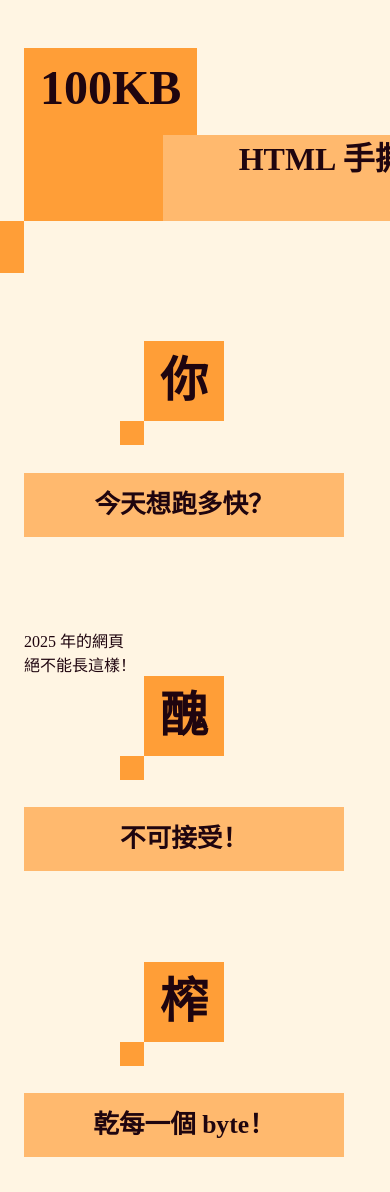
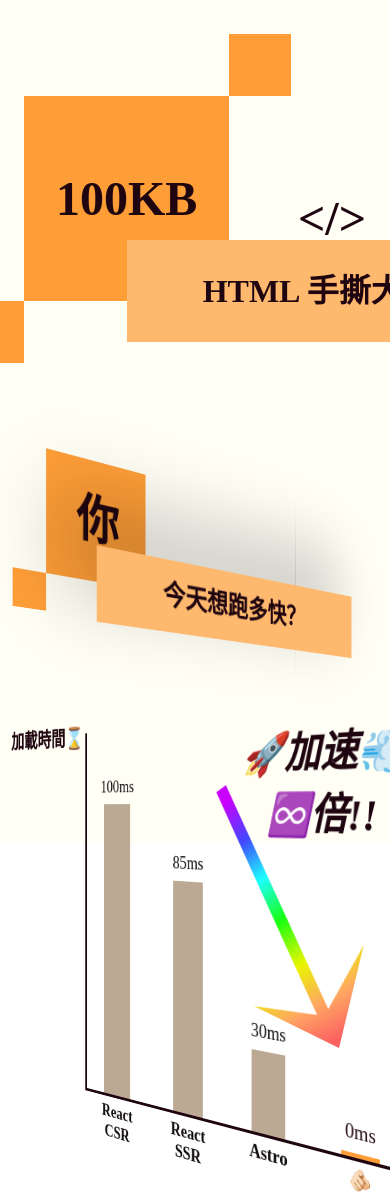
Before and after one commit to Yamabuki-bakery/100kb-challenge, a website: page src/index.html in a window 390 px wide. Shown: the top 1192 px of the page. Drawn offline with Linux system fonts and the light colour scheme.

Commit message:
enhance layout and styling of index.html and main.css for improved visual presentation and responsiveness

```diff
--- a/src/index.html
+++ b/src/index.html
@@ -15,27 +15,63 @@
 
 <body>
   <!-- 標題欄 -->
+  <div class="bg"></div>
   <header>
     <div class="row">
-      <div class="bigfont _100kb">100KB</div>
+      <div class="bigfont _100kb flex ">
+        <div >100KB</div>
+        <div class="match flex sfar-shadow">
+          <div>HTML 手撕大賽</div>
+        </div>
+      </div>
       <h1>&lt;/>
     </div>
     </div>
   </header>
   <!-- 主要內容 -->
   <main>
-    <div class="row">
-      <div class="title">
+    <div class="row _3dview">
+      <div class="title left_3d">
         <div class="bigfont">你</div>
-        <h2 class="desc">今天想跑多快？</h2>
+        <h2 class="desc far-shadow-left">今天想跑多快？</h2>
       </div>
-      <div class="content">
+      <div class="content relative right_3d">
         <div class="graph1">
-
+          <div class="gap" style="width: 4%;"></div>
+          <div class="bar" style="height: 80%;--tag:'React CSR';--value:'100ms'"></div>
+          <div class="gap"></div>
+          <div class="bar" style="height: 60%;--tag:'React SSR';--value:'85ms'"></div>
+          <div class="gap"></div>
+          <div class="bar" style="height: 20%;--tag:'Astro';--value:'30ms'"></div>
+          <div class="gap"></div>
+          <div class="bar" style="height: 1%;--tag:'🫵🏻你🫵🏻';--value:'0ms'"></div>
+          <div class="gap" style="width: 4%;"></div>
         </div>
+        <div class="arrow absolute"
+          style="top: 20%;right: 10%;"
+        >
+        </div>
+        <div class=" absolute"
+          style="top: 0%;right: 0%;font-size: 2.5rem;font-weight: bold;font-style: italic;"
+        >
+          <div class="tag text-center">🚀加速💨<br />♾️倍!!</div>
+      </div>
       </div>
     </div>
-    <div class="row">
+    <div class="row _3dview">
+      <div class="content">
+
+      </div>
+      <div class="title right_3d">
+        <div class="bigfont">創</div>
+        <h2 class="desc far-shadow-right">造出蕞創的 idea！</h2>
+      </div>
+    </div>
+    <div class="row _3dview">
+      <div class="title left_3d">
+        <div class="bigfont">醜</div>
+        <h2 class="desc far-shadow-left">不可接受！</h2>
+      </div>
       <div class="content">
         <div>
           2025 年的網頁
@@ -47,29 +83,19 @@
           絕不能長這樣！
         </div>
       </div>
-      <div class="title">
-        <div class="bigfont">醜</div>
-        <h2 class="desc">不可接受！</h2>
-      </div>
+
     </div>
-    <div class="row">
-      <div class="title">
-        <div class="bigfont">榨</div>
-        <h2 class="desc">乾每一個 byte！</h2>
-      </div>
-      <div class="content">
+    <div class="row _3dview">
 
-      </div>
-    </div>
-    <div class="row">
       <div class="content">
 
       </div>
       <div class="title">
-        <div class="bigfont">創</div>
-        <h2 class="desc">造出蕞創的 idea！</h2>
+        <div class="bigfont">榨</div>
+        <h2 class="desc far-shadow">乾每一個 byte！</h2>
       </div>
     </div>
+
   </main>
   <!-- 頁腳 -->
   <footer>
--- a/src/main.css
+++ b/src/main.css
@@ -2,7 +2,7 @@
   --light-text-color: #ffffe6;
   --dark-text-color: #1f050f;
 
-  --background-color: #fff5e3;
+  --background-color: #fffff6;
   --text-color: var(--dark-text-color);
   --accent-color: #ff9e37;
   --secondary-color: #ffb96e;
@@ -16,8 +16,20 @@
 } */
 
 body {
+  color: var(--text-color);
+  position: relative;
+}
+
+.bg {
+  position: fixed;
+  z-index: -10;
+  inset: 0;
   background-color: var(--background-color);
-  color: var(--text-color);
+  /* background: radial-gradient(
+    circle at 50% 0%,
+    var(--background-color) 70%,
+    var(--accent-color) 130%
+    ); */
 }
 
 /* 基本 layout */
@@ -26,6 +38,10 @@
   flex-wrap: wrap;
   justify-content: space-between;
   align-items: center;
+}
+
+header {
+  margin: 80px 0;
 }
 
 /* 基本樣式限定寬度居中 */
@@ -39,18 +55,19 @@
 
 main > div {
   max-width: 1000px;
-  margin: 3rem auto;
-  padding: 1rem;
+  margin: 2rem auto;
+  padding: 3rem 1rem;
 }
 
 /* 各個元件 */
 .title {
-  align-items: center;
+  align-items: start;
   display: flex;
   flex-direction: column;
 }
 
 .desc {
+  transform: translateZ(80px) translateY(-60px);
   font-size: 1.6rem;
   text-align: center;
   background-color: var(--secondary-color);
@@ -67,11 +84,32 @@
   line-height: 3rem;
   font-weight: bold;
   background-color: var(--accent-color);
-  padding: 16px;
+  padding: 32px;
   aspect-ratio: 1;
   position: relative;
+  margin: 0 0 40px 0;
+}
+
+.flex {
+  display: flex;
+  justify-content: center;
+  align-items: center;
+}
+
+.relative {
+  position: relative;
+}
+
+.absolute {
+  position: absolute;
+}
+
+.my-auto {
+  margin: 0 auto;
+}
+
+.text-center {
   text-align: center;
-  margin: 0 0 40px 0;
 }
 
 .bigfont::after {
@@ -86,15 +124,135 @@
   right: 100%;
 }
 
+._3dview {
+  perspective: 1000px;
+    transform-style: preserve-3d;
+}
+
+._100kb {
+  transform-style: preserve-3d;
+  /* transform: rotate3d(-0.5, 0.7, 0, 40deg); */
+}
+
+.left_3d {
+  transform-style: preserve-3d;
+  transform: rotate3d(0, 0.7, 0, 40deg);
+}
+
+.right_3d {
+  transform-style: preserve-3d;
+  transform: rotate3d(0, 0.7, 0, -40deg);
+}
+
 ._100kb::before {
+  content: '';
+  display: block;
+  position: absolute;
+  background-color: var(--accent-color);
+  width: 30%;
+  aspect-ratio: 1;
+  z-index: -1;
+  bottom: 100%;
+  left: 100%;
+}
+
+.far-shadow-left {
+  box-shadow: -30px -30px 70px 10px #00000033;
+}
+
+.far-shadow-right {
+  box-shadow: 30px -30px 70px 10px #00000033;
+}
+
+.match {
   content: 'HTML 手撕大賽';
-  display: block;
   position: absolute;
   background-color: var(--secondary-color);
   height: 50%;
   width: 24rem;
-  bottom: 0;
-  left: 80%;
+  bottom: -20%;
+  left: 50%;
   z-index: 2;
   font-size: 2rem;
+  line-height: 2rem;
+  text-align: center;
+  transform: translateZ(80px);
 }
+
+.graph1 {
+  border-left: var(--text-color) 3px solid;
+  border-bottom: var(--text-color) 3px solid;
+  min-width: 400px;
+  aspect-ratio: 1;
+  align-items: end;
+  justify-content: space-between;
+  display: flex;
+  position: relative;
+}
+.graph1::before {
+  content: '加載時間⌛️';
+  position: absolute;
+  bottom: 95%;
+  /* right: 100%; */
+  transform: translateX(-105%);
+  font-size: 1.5rem;
+  text-align: center;
+  font-weight: bold;
+}
+.graph1::after {
+  content: '技術水平🧠';
+  position: absolute;
+  bottom: 0;
+  right: 0%;
+  transform: translateX(105%) translateY(50%);
+  font-size: 1.5rem;
+  text-align: center;
+  font-weight: bold;
+}
+
+.bar, .gap {
+  /* margin-top: auto; */
+  width: 10%;
+}
+.bar {
+  background-color: var(--accent-color);
+  position: relative;
+}
+.bar::before {
+  content: var(--value);
+  position: absolute;
+  bottom: calc(100% + 0.5rem);
+  left: 50%;
+  transform: translateX(-50%);
+  font-size: 1.2rem;
+  text-align: center;
+  /* font-weight: bold; */
+}
+
+.bar::after {
+  content: var(--tag);
+  position: absolute;
+  top: calc(100% + 0.5rem);
+  left: 50%;
+  transform: translateX(-50%);
+  font-size: 1.2rem;
+  text-align: center;
+  font-weight: bold;
+}
+.graph1 :nth-child(2) {
+  filter: grayscale(0.8);
+}
+.graph1 :nth-child(4) {
+  filter: grayscale(0.8);
+}
+.graph1 :nth-child(6) {
+  filter: grayscale(0.8);
+}
+
+.arrow {
+  transform: rotate(15deg);
+  background-image: linear-gradient( -45deg, rgb(252, 98, 98) 2.7%, rgb(255, 166, 98) 15.1%, rgba(233,245,0,1) 29.5%, rgba(23,255,17,1) 45.8%, rgba(29,255,255,1) 61.5%, rgb(63, 73, 255) 76.4%, rgba(202,0,253,1) 92.4% );  width: 200px;
+  height: 200px;
+  clip-path: polygon(0 5%, 5% 0, 90% 85%, 100% 50%, 100% 100%,
+  50% 100%, 85% 90%);
+}
```
